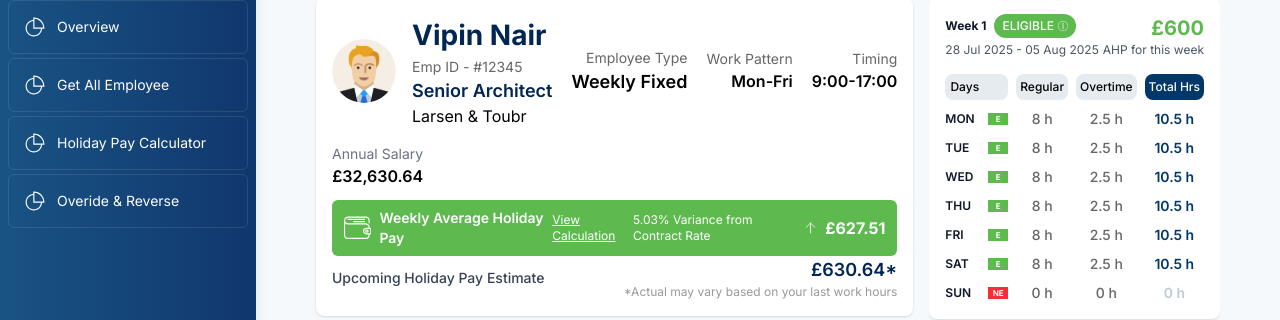
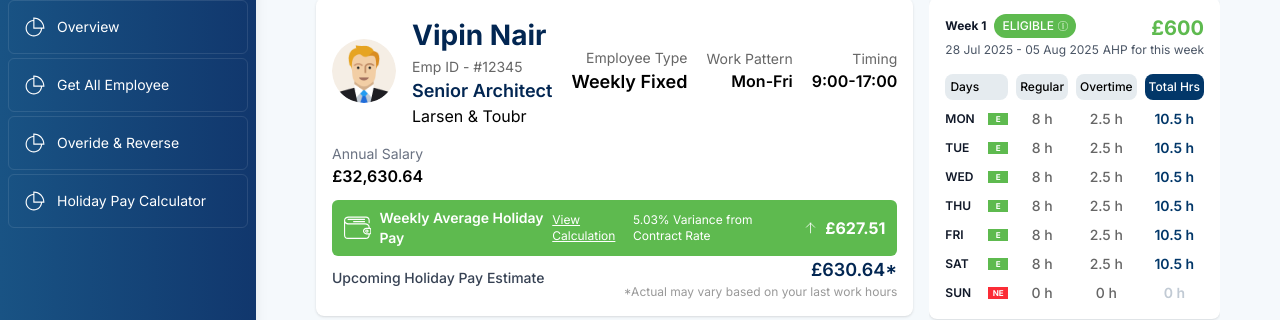
Before and after one commit to Shobhin9747/AHP-Analysis, a Vue app: page /app in a window 1280 px wide. Shown: the part 120-440 px from the top of the page. Built offline with nearby package versions, Linux system fonts and the light colour scheme; sample sign-in values are in the browser's storage.

Commit message:
Drawer Changes

```diff
--- a/src/components/Drawer.vue
+++ b/src/components/Drawer.vue
@@ -167,8 +167,9 @@ const exploreItems = computed(() => {
       // { name: "Reports & Download", path: "/admin/reports", icon: CustomIcon },
       // { name: "Help & Support", path: "/admin/support", icon: CustomIcon },
       { name: "Get All Employee", path: "/admin/employeeList", icon: CustomIcon },
+       { name: "Overide & Reverse", path: "/admin/ahpResult", icon: CustomIcon },
       { name: "Holiday Pay Calculator", path: "/admin/HolidayPayCalculator", icon: CustomIcon },
-      { name: "Overide & Reverse", path: "/admin/ahpResult", icon: CustomIcon },
+
     ];
   }
 
```
